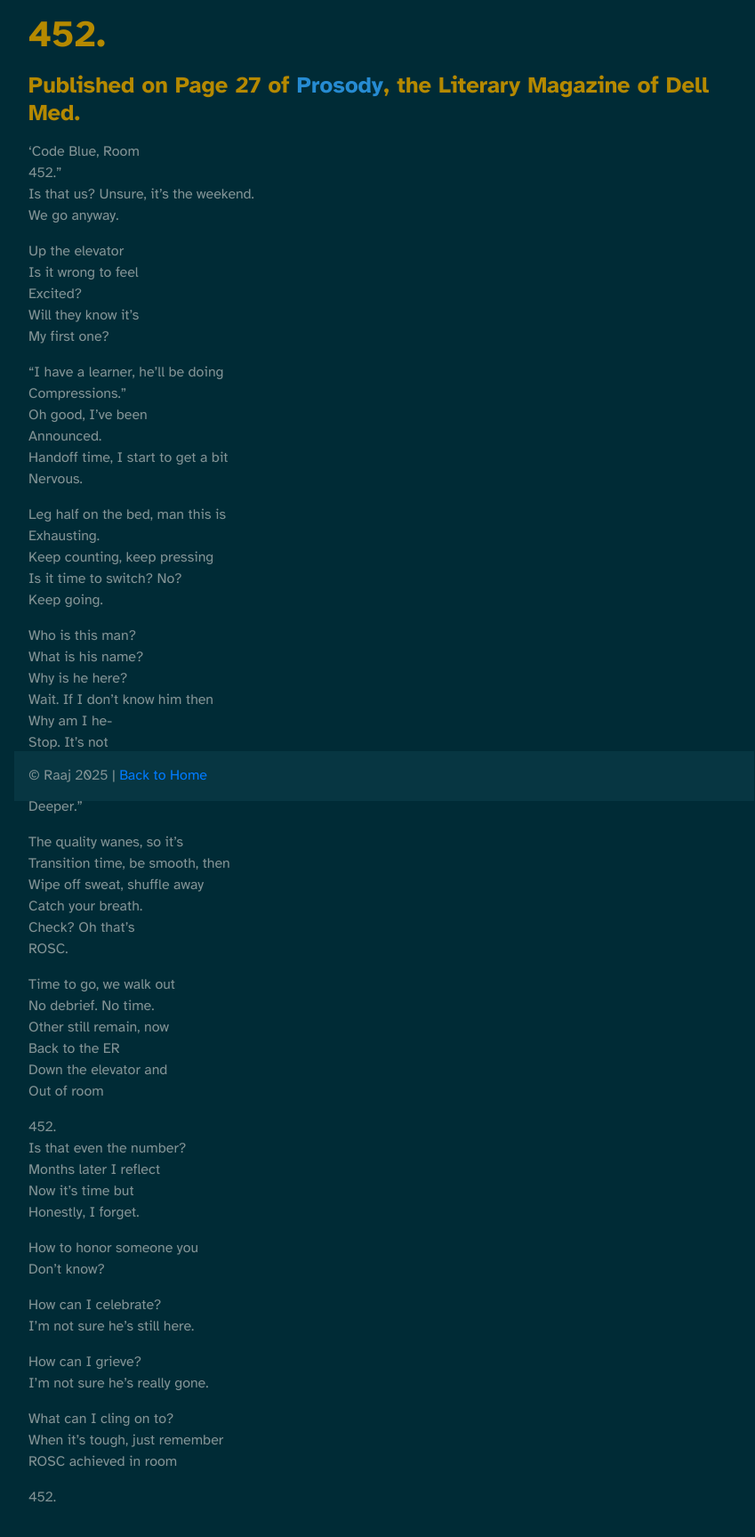
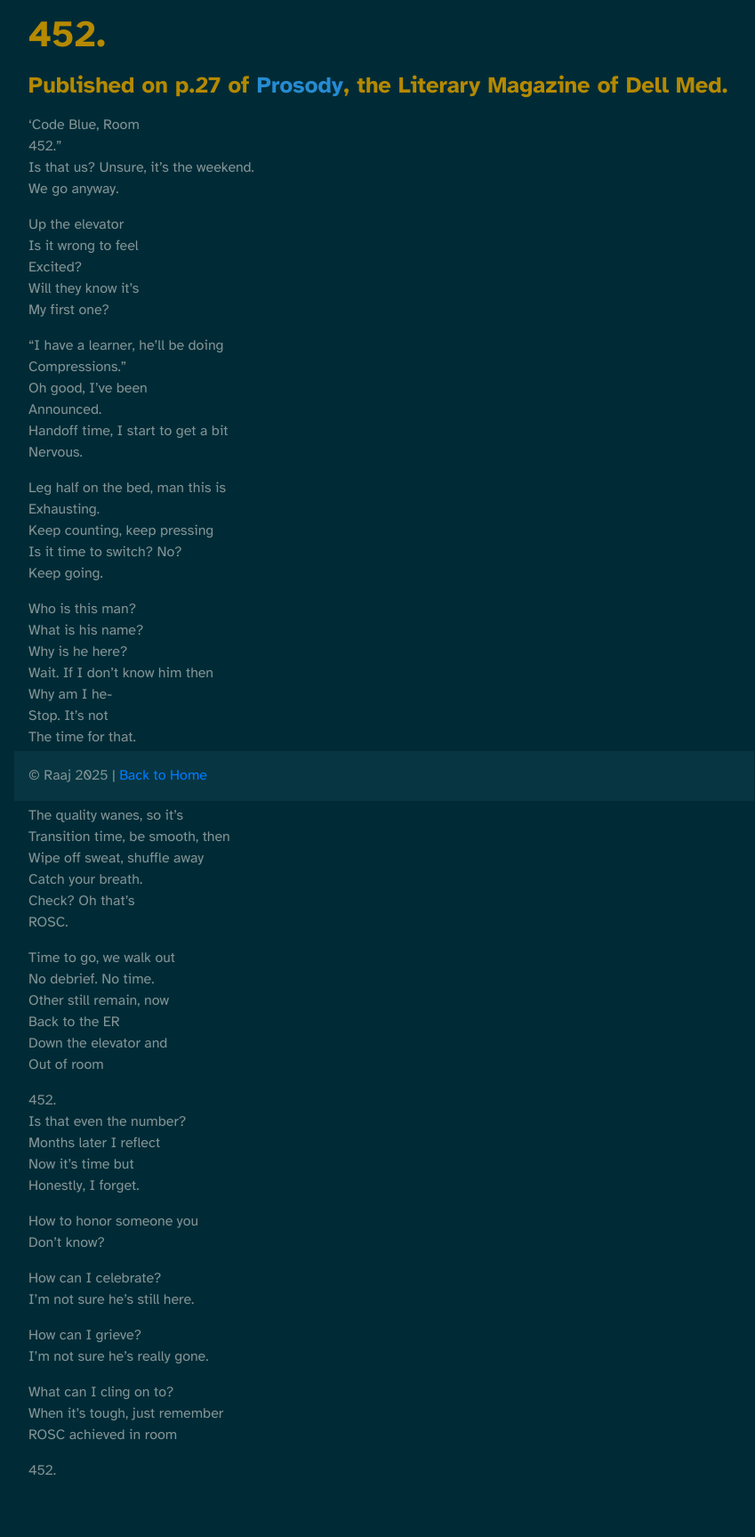
Before and after one commit to itsraaj/itsraaj.github.io, a Jekyll site: the page built from _posts/2023-07-25-452.md, in a window 1280 px wide. Shown: the whole page at 89% size, without its empty margins (208-1057 px from the left). Built offline with Jekyll 4.4.1, drawn with Linux system fonts in a browser that asks for light colours; after the commit the page ends 1697 px from its top, so only the background shows below that.

Commit message:
more style

```diff
--- a/_posts/2023-07-25-452.md
+++ b/_posts/2023-07-25-452.md
@@ -6,7 +6,7 @@
 ---
 
 # 452.
-### Published on Page 27 of [Prosody](https://issuu.com/dellmedschool/docs/prosody-magazine-official-4.6.24-edit), the Literary Magazine of Dell Med.
+### Published on p.27 of [Prosody](https://issuu.com/dellmedschool/docs/prosody-magazine-official-4.6.24-edit), the Literary Magazine of Dell Med.
 
 ‘Code Blue, Room\
 452.”\
```
